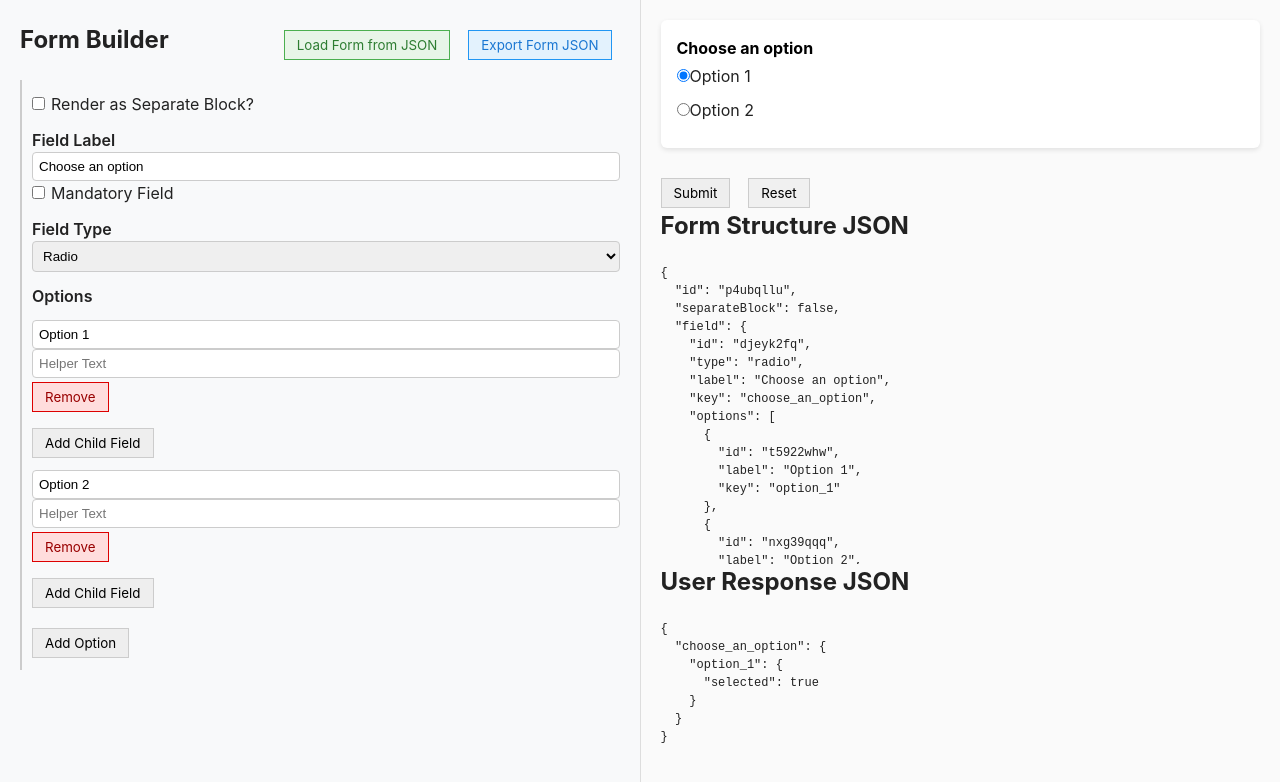
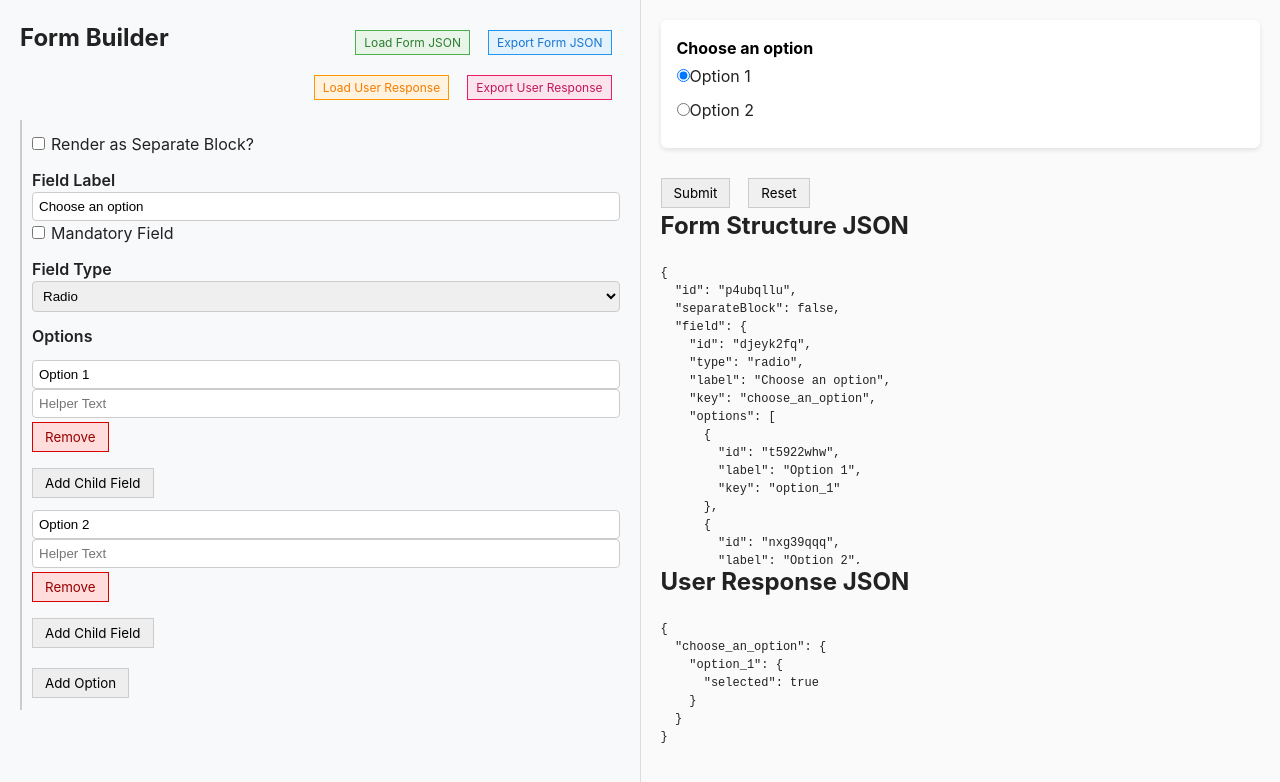
Before and after one commit to anshumanui/formbuilder, a React (Vite) app: page /builder in a window 1280 px wide. Shown: the top 782 px of the page. Built offline with nearby package versions, Linux system fonts and the light colour scheme.

Commit message:
added form strcture to response functionality

```diff
--- a/src/pages/FormBuilder/FormBuilder.tsx
+++ b/src/pages/FormBuilder/FormBuilder.tsx
@@ -1,6 +1,6 @@
 import React, { useState, useEffect } from "react";
 import type { Block } from "./types";
-import { idGenerator, generateKeyFromLabel, cleanBlockForExport, createEmptyField, generateUserResponseJSON } from "./helpers";
+import { idGenerator, generateKeyFromLabel, cleanBlockForExport, createEmptyField, generateUserResponseJSON, mapUserResponseToFormState } from "./helpers";
 import { FORM_CONFIG } from "./config";
 import FieldEditor from "./FieldEditor";
 import PreviewRenderer from "./PreviewRenderer";
@@ -178,18 +178,76 @@ const FormBuilder: React.FC = () => {
     linkElement.click();
   };
 
+  const handleLoadUserResponse = () => {
+    const input = document.createElement('input');
+    input.type = 'file';
+    input.accept = '.json';
+    input.onchange = async (event) => {
+      const file = (event.target as HTMLInputElement).files?.[0];
+      if (!file) return;
+
+      try {
+        const text = await file.text();
+        const userResponseData = JSON.parse(text);
+
+        // Map user response to form state
+        const mappedState = mapUserResponseToFormState(block, userResponseData);
+
+        // Apply the mapped state to the form
+        setSelectedOptions(mappedState.selectedOptions);
+        setCheckedOptions(mappedState.checkedOptions);
+        setFieldValues(mappedState.fieldValues);
+
+        // Clear any existing errors and submission state
+        setIsSubmitted(false);
+        setClearedFields({});
+
+        alert("User response loaded successfully!");
+      } catch (error) {
+        alert("Error reading user response file. Please ensure it's a valid JSON file.");
+        console.error("User response loading error:", error);
+      }
+    };
+    input.click();
+  };
+
+  const handleExportUserResponse = () => {
+    const dataStr = JSON.stringify(userResponseJSON, null, 2);
+    const dataUri = 'data:application/json;charset=utf-8,'+ encodeURIComponent(dataStr);
+
+    const exportFileDefaultName = `user-response-${block.id}.json`;
+
+    const linkElement = document.createElement('a');
+    linkElement.setAttribute('href', dataUri);
+    linkElement.setAttribute('download', exportFileDefaultName);
+    linkElement.click();
+  };
+
   return (
     <Container>
       <BuilderPanel>
-        <div style={{ display: 'flex', justifyContent: 'space-between', alignItems: 'center', marginBottom: '20px' }}>
+        <div style={{ display: 'flex', justifyContent: 'space-between', alignItems: 'flex-start', marginBottom: '20px' }}>
           <SectionTitle style={{ margin: 0 }}>Form Builder</SectionTitle>
-          <div style={{ display: 'flex', gap: '10px' }}>
-            <Button onClick={handleLoadFromFile} style={{ background: '#e8f5e8', borderColor: '#4caf50', color: '#2e7d32' }}>
-              Load Form from JSON
-            </Button>
-            <Button onClick={handleExportJSON} style={{ background: '#e3f2fd', borderColor: '#2196f3', color: '#1976d2' }}>
-              Export Form JSON
-            </Button>
+          <div style={{ display: 'flex', flexDirection: 'column', gap: '10px', alignItems: 'flex-end' }}>
+            {/* Form Configuration Buttons */}
+            <div style={{ display: 'flex', gap: '10px' }}>
+              <Button onClick={handleLoadFromFile} style={{ background: '#e8f5e8', borderColor: '#4caf50', color: '#2e7d32', fontSize: '12px', padding: '4px 8px' }}>
+                Load Form JSON
+              </Button>
+              <Button onClick={handleExportJSON} style={{ background: '#e3f2fd', borderColor: '#2196f3', color: '#1976d2', fontSize: '12px', padding: '4px 8px' }}>
+                Export Form JSON
+              </Button>
+            </div>
+
+            {/* User Response Buttons */}
+            <div style={{ display: 'flex', gap: '10px' }}>
+              <Button onClick={handleLoadUserResponse} style={{ background: '#fff3e0', borderColor: '#ff9800', color: '#f57c00', fontSize: '12px', padding: '4px 8px' }}>
+                Load User Response
+              </Button>
+              <Button onClick={handleExportUserResponse} style={{ background: '#fce4ec', borderColor: '#e91e63', color: '#c2185b', fontSize: '12px', padding: '4px 8px' }}>
+                Export User Response
+              </Button>
+            </div>
           </div>
         </div>
 
--- a/src/pages/FormBuilder/helpers.ts
+++ b/src/pages/FormBuilder/helpers.ts
@@ -292,3 +292,93 @@ export const generateUserResponseJSON = (
     [block.field.key]: rootResponse
   };
 };
+
+// Map user response JSON to form state
+export const mapUserResponseToFormState = (
+  block: Block,
+  userResponse: any
+): {
+  selectedOptions: Record<string, string>;
+  checkedOptions: Record<string, boolean>;
+  fieldValues: Record<string, string>;
+} => {
+  const selectedOptions: Record<string, string> = {};
+  const checkedOptions: Record<string, boolean> = {};
+  const fieldValues: Record<string, string> = {};
+
+  const processFieldResponse = (field: Field, response: any) => {
+    if (!response) return;
+
+    if (field.type === "radio") {
+      // Find which option was selected
+      field.options?.forEach(option => {
+        const optionResponse = response[option.key];
+        if (optionResponse && optionResponse.selected) {
+          selectedOptions[field.id] = option.id;
+
+          // Process children if any
+          if (option.children) {
+            option.children.forEach(child => {
+              processFieldResponse(child, optionResponse);
+            });
+          }
+        }
+      });
+    }
+
+    else if (field.type === "checkbox") {
+      const checkboxResponse = response[field.key];
+      if (checkboxResponse) {
+        field.options?.forEach(option => {
+          const optionResponse = checkboxResponse[option.key];
+          if (optionResponse && optionResponse.selected) {
+            checkedOptions[option.id] = true;
+
+            // Process children if any
+            if (option.children) {
+              option.children.forEach(child => {
+                processFieldResponse(child, optionResponse);
+              });
+            }
+          }
+        });
+      }
+    }
+
+    else if (field.type === "select") {
+      // Find which option was selected
+      field.options?.forEach(option => {
+        const optionResponse = response[option.key];
+        if (optionResponse && optionResponse.selected) {
+          fieldValues[field.id] = option.key;
+
+          // Process children if any
+          if (option.children) {
+            option.children.forEach(child => {
+              processFieldResponse(child, optionResponse);
+            });
+          }
+        }
+      });
+    }
+
+    else if (field.type === "text" || field.type === "textarea" || field.type === "numeric") {
+      const value = response[field.key];
+      if (value && typeof value === "string") {
+        fieldValues[field.id] = value;
+      }
+    }
+  };
+
+  // Start processing from the root field
+  const rootResponse = userResponse[block.field.key];
+  if (rootResponse) {
+    processFieldResponse(block.field, rootResponse);
+  }
+
+  return {
+    selectedOptions,
+    checkedOptions,
+    fieldValues
+  };
+};
```
